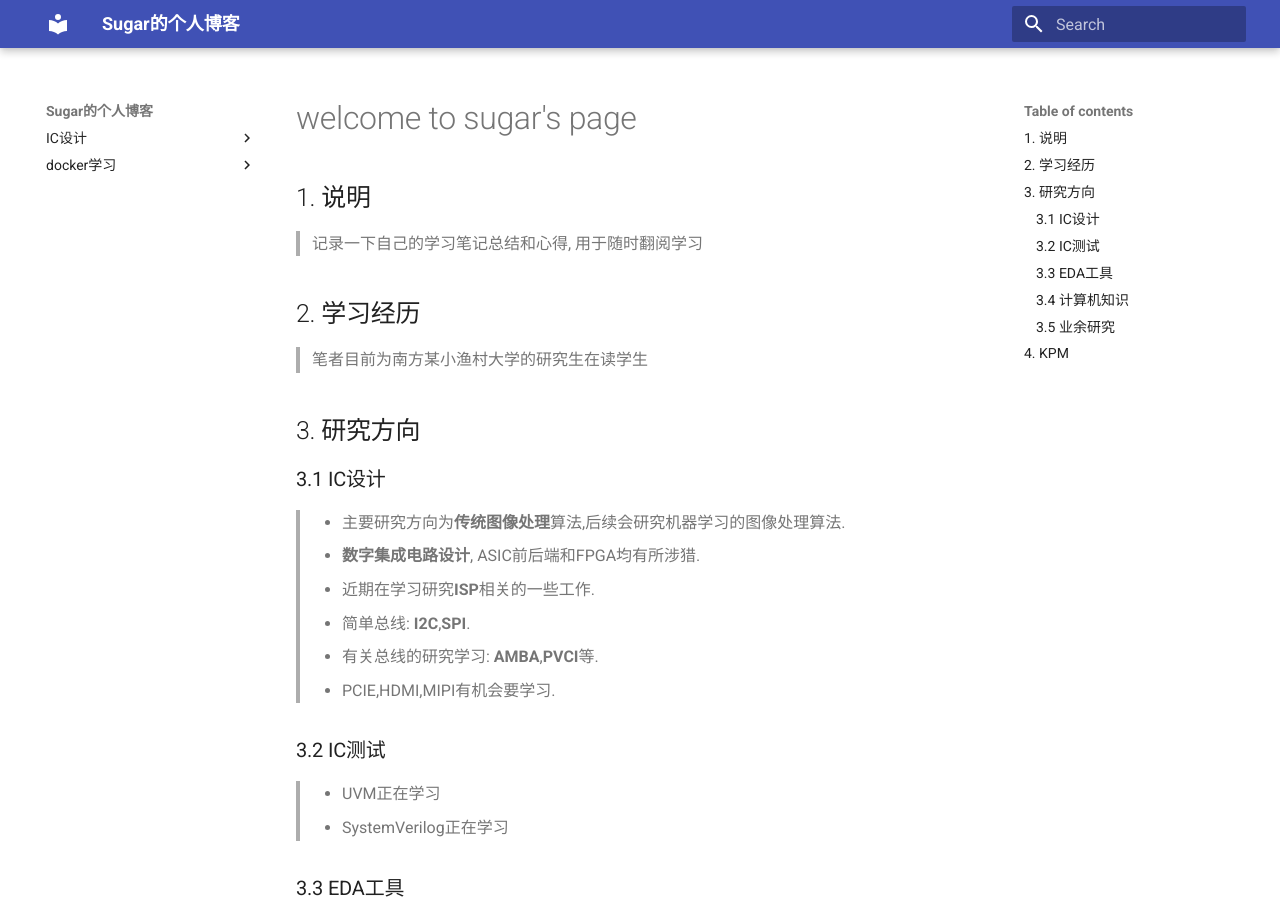
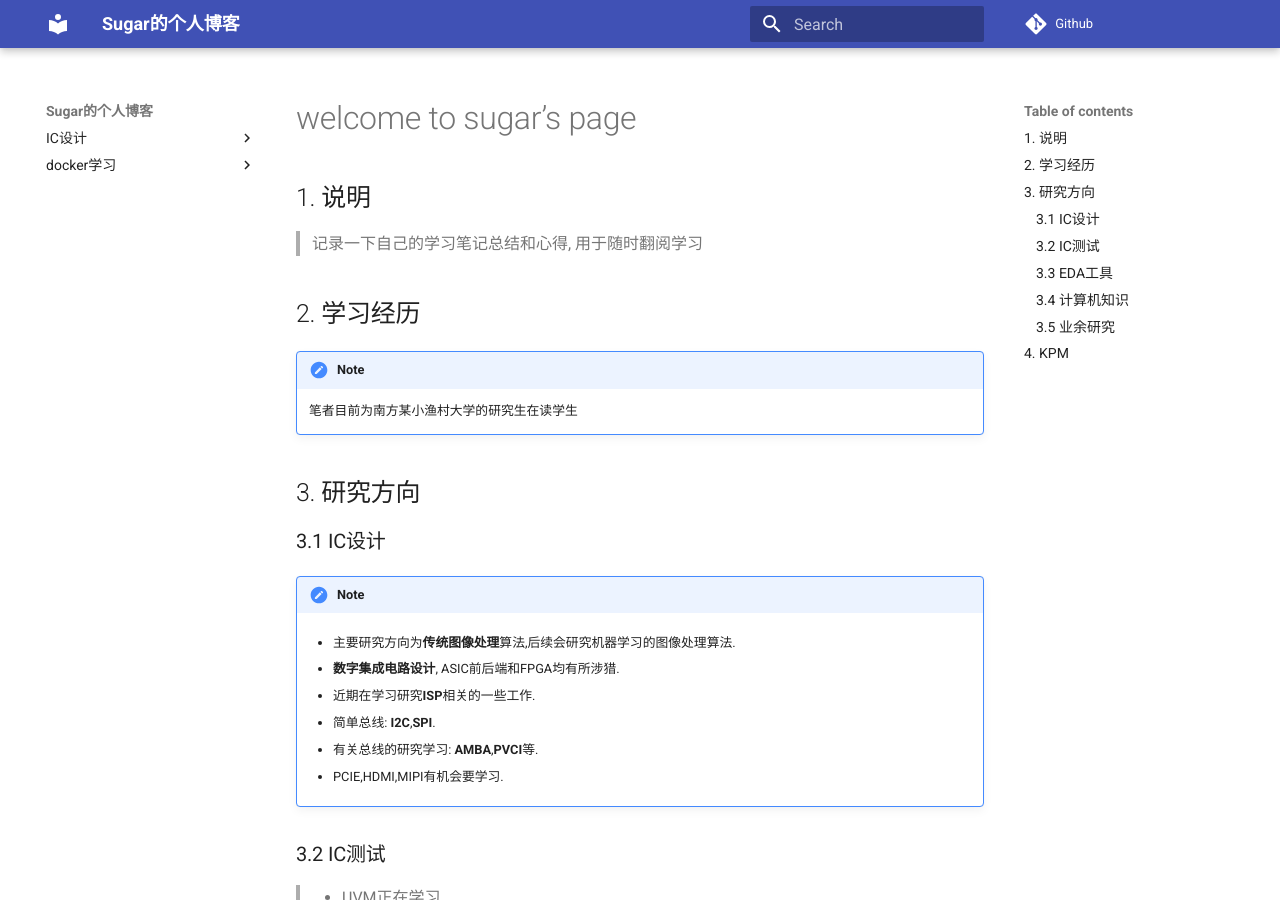
Before and after one commit to sustcsugar/sugar.github.io, an MkDocs documentation site: the page built from docs/index.md, in a window 1280 px wide and 900 px high. Built offline with MkDocs 1.6.1 and Material for MkDocs 9.7.7, drawn with Linux system fonts in a browser that asks for light colours; some of the changed lines change nothing that is shown.

Commit message:
add markdown_extensions

```diff
--- a/docs/index.md
+++ b/docs/index.md
@@ -3,16 +3,27 @@
 > 记录一下自己的学习笔记总结和心得, 用于随时翻阅学习
 
 ## 2. 学习经历
-> 笔者目前为南方某小渔村大学的研究生在读学生
+!!! note
+    笔者目前为南方某小渔村大学的研究生在读学生
+
+
+
+
 
 ## 3. 研究方向
 ### 3.1 IC设计
-> - 主要研究方向为**传统图像处理**算法,后续会研究机器学习的图像处理算法.
-> - **数字集成电路设计**, ASIC前后端和FPGA均有所涉猎.
-> - 近期在学习研究**ISP**相关的一些工作.
-> - 简单总线: **I2C**,**SPI**.
-> - 有关总线的研究学习: **AMBA**,**PVCI**等.
-> - PCIE,HDMI,MIPI有机会要学习.
+!!! note
+    - 主要研究方向为**传统图像处理**算法,后续会研究机器学习的图像处理算法.
+
+    - **数字集成电路设计**, ASIC前后端和FPGA均有所涉猎.
+
+    - 近期在学习研究**ISP**相关的一些工作.
+
+    - 简单总线: **I2C**,**SPI**.
+
+    - 有关总线的研究学习: **AMBA**,**PVCI**等.
+
+    - PCIE,HDMI,MIPI有机会要学习.
 
 ### 3.2 IC测试
 > - UVM正在学习
--- a/mkdocs.yml
+++ b/mkdocs.yml
@@ -1,7 +1,7 @@
 site_name: Sugar的个人博客
 nav:
     - IC设计:
-        - "JPEG_decoder": "IC-degisn/jpeg_decoder.md"
+        - "JPEG_decoder": "IC-design/jpeg_decoder.md"
         - bus:
             - "I2C": "bus/I2C.md"
     - docker学习:
@@ -10,6 +10,16 @@ nav:
         - "docker实战:docsify": "docker学习/docsify搭建记录.md"
         - "docker实战:阅读web端": "docker学习/yuedu_web.md"
 
+repo_name: Github
+repo_url: https://github.com/sustcsugar
+
+markdown_extensions:
+    - admonition
+    - smarty
+    - toc:
+        permalink: True
+        separator: "_"
+    - sane_lists
 
 theme:
   name: material
```
